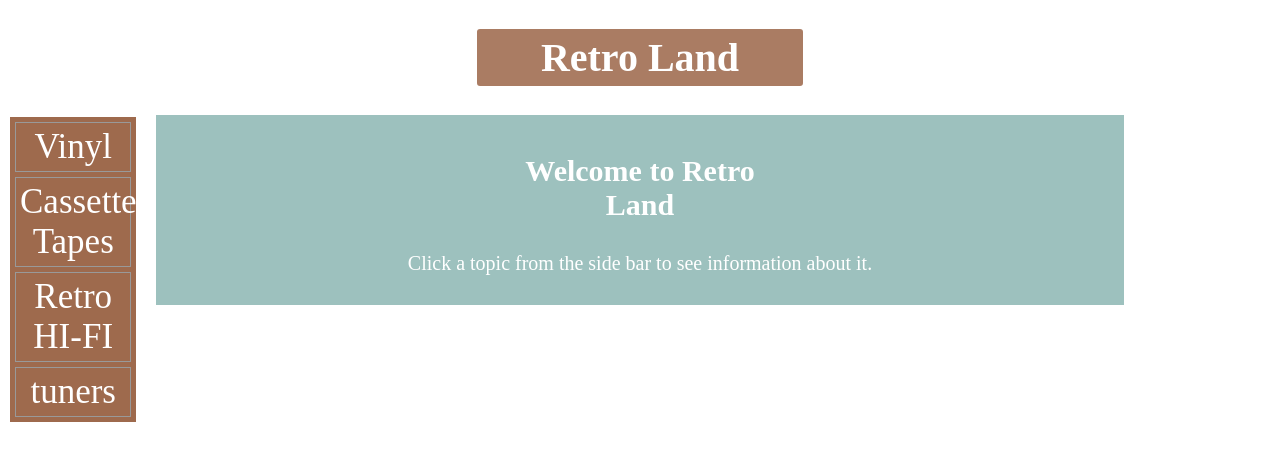
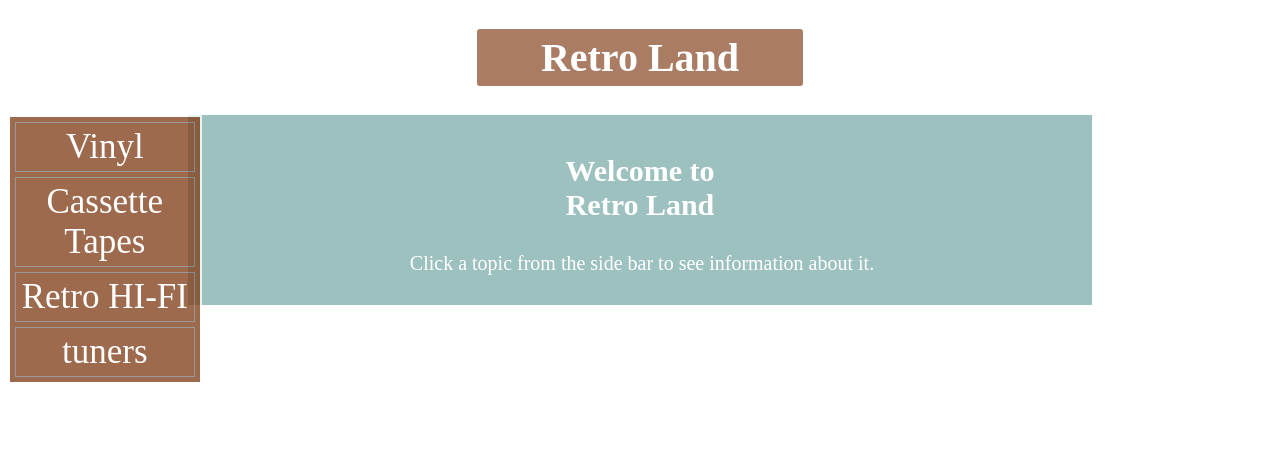
Before and after one commit to dereksmtux/retro-land-web, a plain HTML site: page index.html in a window 1280 px wide. Drawn offline with Linux system fonts and the light colour scheme.

Commit message:
Add files via upload

```diff
--- a/style.css
+++ b/style.css
@@ -23,7 +23,7 @@ h2 {
 	text-align: center;
 }
 aside {
-	width: 10%;
+	width: 15%;
 	border: solid 2px;
 	float: left;
 	background-color: #874521;
@@ -44,7 +44,7 @@ p.side:hover {
 }
 div.main {
 	padding: 10px;
-	width: 75%;
+	width: 70%;
 	margin-right: auto;
 	margin-left: auto;
 	text-align: center;
```
